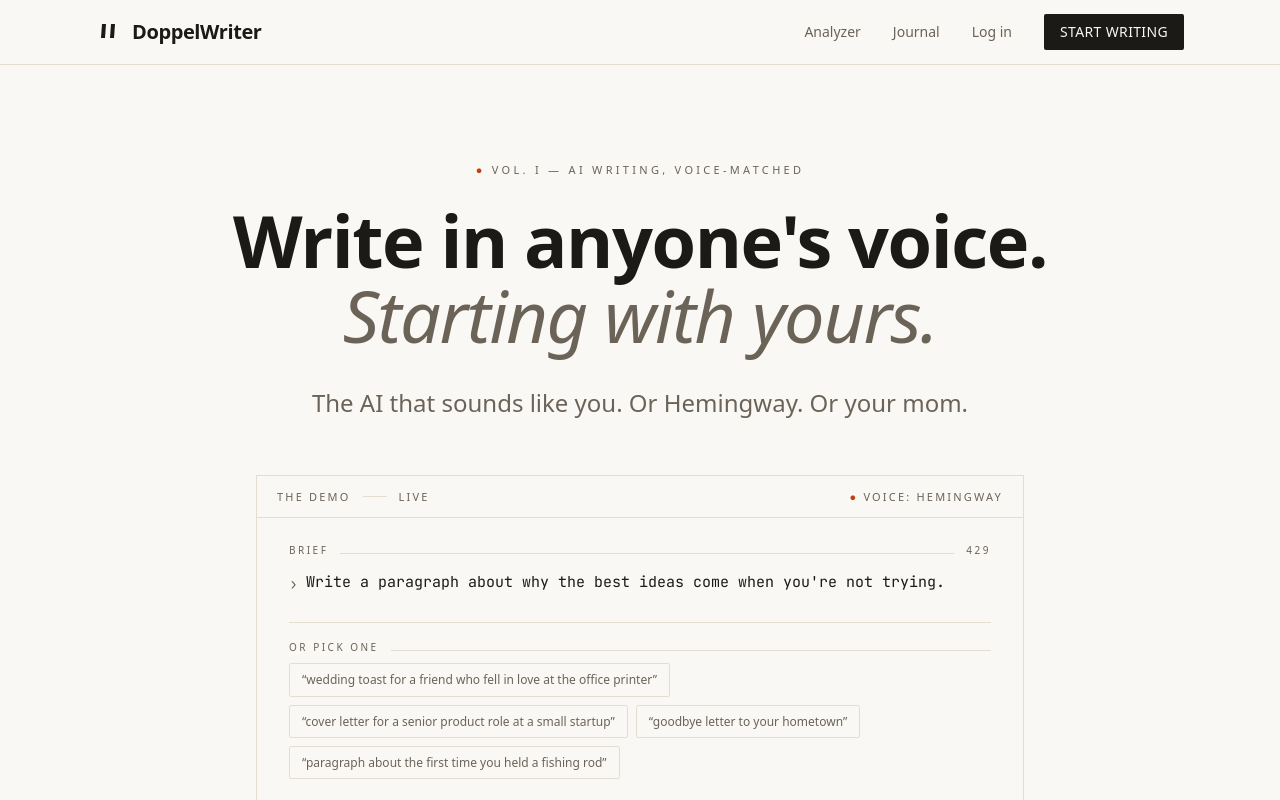
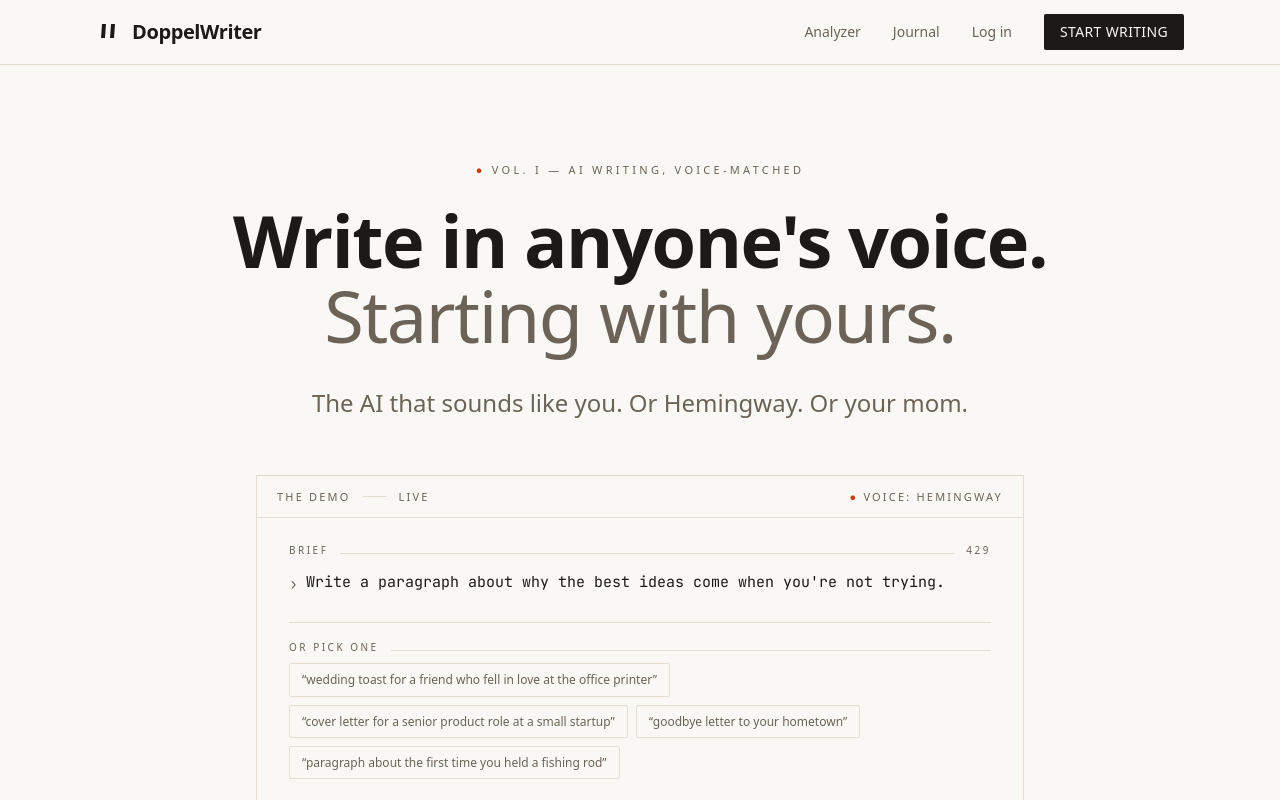
Before and after one commit to ncmills/doppelwriter, a Next.js app: page / in a window 1280 px wide. Shown: the top 800 px of the page. Built offline with nearby package versions, Linux system fonts and the light colour scheme; no server answers.

Commit message:
fix(design): convert display-heading <em> tags to <span> (em renders serif-italic on Space Grotesk)

```diff
--- a/src/app/page.tsx
+++ b/src/app/page.tsx
@@ -135,9 +135,9 @@ export default function LandingPage() {
             <h1 className="font-[family-name:var(--font-display)] font-bold text-[44px] sm:text-[64px] md:text-[72px] leading-[1.02] tracking-[-0.02em] mb-6 sm:mb-8">
               Write in anyone&apos;s voice.
               <br />
-              <em className="font-normal text-[var(--color-fg-muted)]">
+              <span className="font-normal text-[var(--color-fg-muted)]">
                 Starting with yours.
-              </em>
+              </span>
             </h1>
             <p className="text-lg sm:text-2xl text-[var(--color-fg-muted)] max-w-2xl mx-auto leading-snug">
               The AI that sounds like you. Or Hemingway. Or your mom.
@@ -189,7 +189,7 @@ export default function LandingPage() {
             The Voice Analyzer — Free, No Signup
           </p>
           <h2 className="font-[family-name:var(--font-display)] font-bold text-[40px] sm:text-[56px] leading-[1.03] tracking-[-0.02em] mb-4">
-            Curious how <em className="font-normal">you</em> sound?
+            Curious how <span className="font-normal">you</span> sound?
           </h2>
           <p className="text-lg text-[var(--color-fg-muted)] max-w-xl mx-auto mb-8">
             Paste anything you&apos;ve written — we&apos;ll break down your style in seconds.
@@ -214,7 +214,7 @@ export default function LandingPage() {
                 The Writers
               </p>
               <h2 className="font-[family-name:var(--font-display)] font-bold text-[40px] sm:text-[56px] leading-[1.03] tracking-[-0.02em]">
-                Or borrow <em className="font-normal">someone else&apos;s.</em>
+                Or borrow <span className="font-normal">someone else&apos;s.</span>
               </h2>
             </div>
             <Link
@@ -362,7 +362,7 @@ export default function LandingPage() {
             Fin.
           </p>
           <h2 className="font-[family-name:var(--font-display)] font-bold text-[40px] sm:text-[64px] leading-[1.03] tracking-[-0.02em] mb-6">
-            Now — <em className="font-normal">your turn.</em>
+            Now — <span className="font-normal">your turn.</span>
           </h2>
           <p className="text-lg sm:text-xl text-[var(--color-fg-muted)] max-w-md mx-auto mb-10">
             Free to use. No credit card. Voice cloned in under a minute.
```
